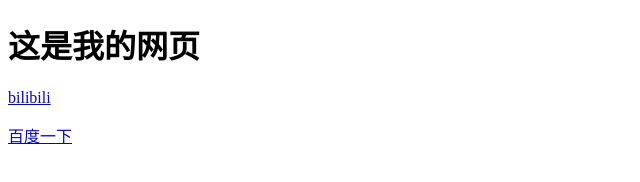
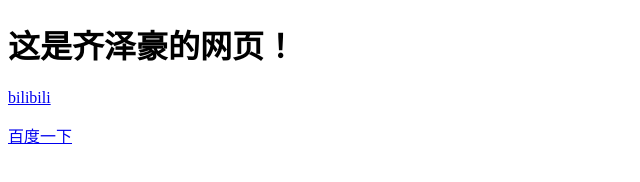
Before and after one commit to qizehao2011/qizehao2011.github.io, a plain HTML site: page index.html in a window 1280 px wide. Shown: the whole page, without its empty margins (0-640 px from the left). Drawn offline with Linux system fonts and the light colour scheme.

Commit message:
Update index.html

```diff
--- a/index.html
+++ b/index.html
@@ -4,7 +4,7 @@
         <title>第一个网页</title>
     </head>
     <body>
-    <h1>这是我的网页</h1>
+    <h1>这是齐泽豪的网页！</h1>
     <a href ="http://bilibili.com" target="_blank">bilibili</a>
     <p>                            </p>
     <a href ="http://baidu.com" target="_blank">百度一下</a>
```
